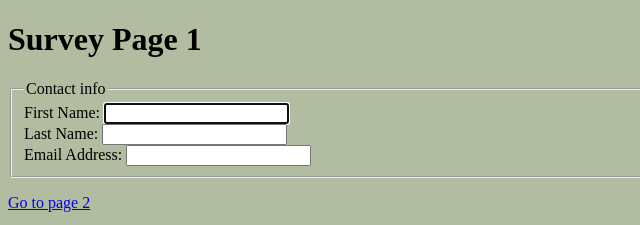
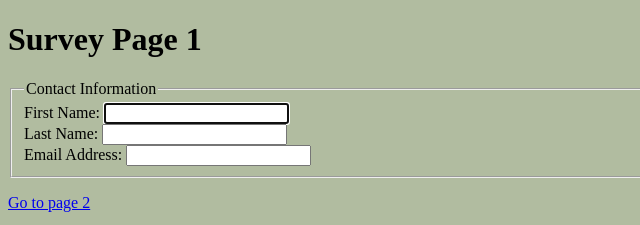
Before and after one commit to vmarkuson/BAIS-week7-HW, a plain HTML site: page surveyOnePage.html in a window 1280 px wide. Shown: the top 225 px of the page, 0-640 px from the left. Drawn offline with Linux system fonts and the light colour scheme.

Commit message:
spelling error fixed

```diff
--- a/surveyOnePage.html
+++ b/surveyOnePage.html
@@ -13,7 +13,7 @@
 
         <form>
             <fieldset>
-                <legend>Contact info</legend>
+                <legend>Contact Information</legend>
                 <div>
                 <label for = "fname"> First Name:
 
```
